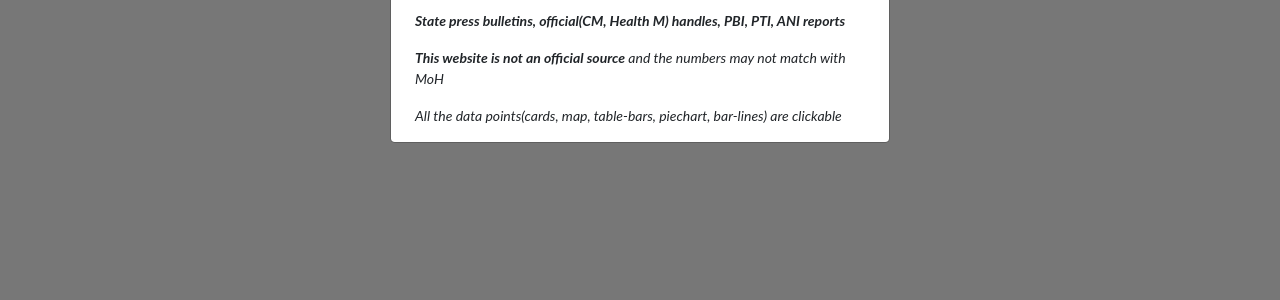
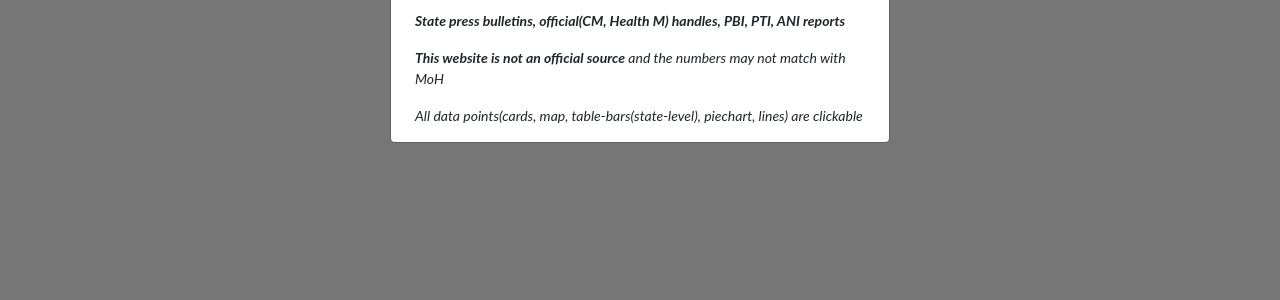
Before and after one commit to ashok567/covid19-report, a Python web app: template app/templates/index.html in a window 1280 px wide. Shown: the part 366-666 px from the top of the page. Run offline with Jinja, Linux system fonts and the light colour scheme; the template is opened without the code that fills it, so the values that code supplies are empty; some libraries are stand-ins or nearby versions.

Commit message:
deployment changes

```diff
--- a/app/templates/index.html
+++ b/app/templates/index.html
@@ -280,7 +280,7 @@
               <p>Data has been curated from below sources and verified by group of volunteers</p>
               <p><b>State press bulletins, official(CM, Health M) handles, PBI, PTI, ANI reports</b></p>
               <p><b>This website is not an official source</b> and the numbers may not match with MoH</p>
-              <p>All the data points(cards, map, table-bars, piechart, bar-lines) are clickable</p>
+              <p>All data points(cards, map, table-bars(state-level), piechart, lines) are clickable</p>
             </div>
         </div>
     </div>
```
Also changed, not shown: 1 other file.
